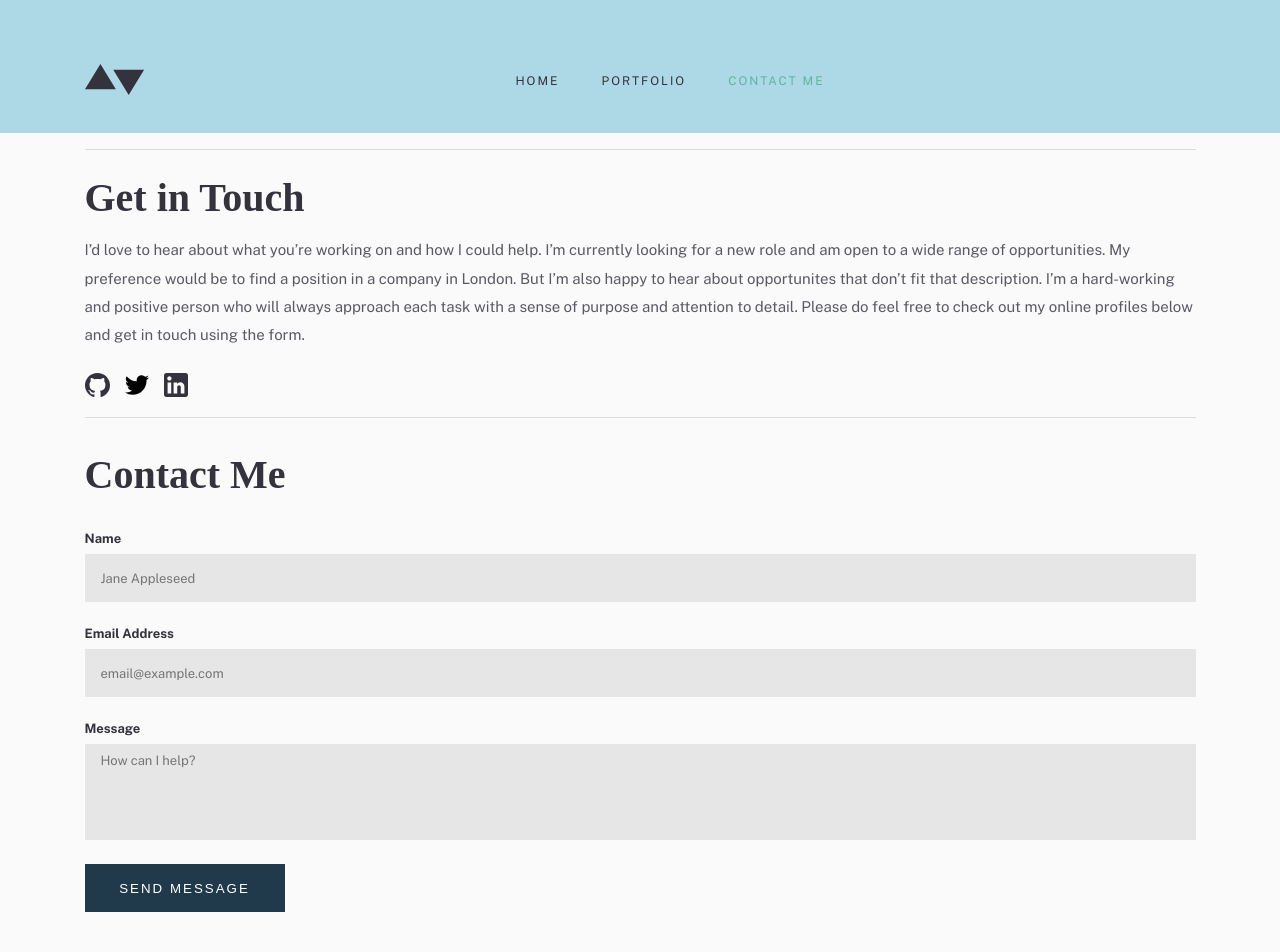
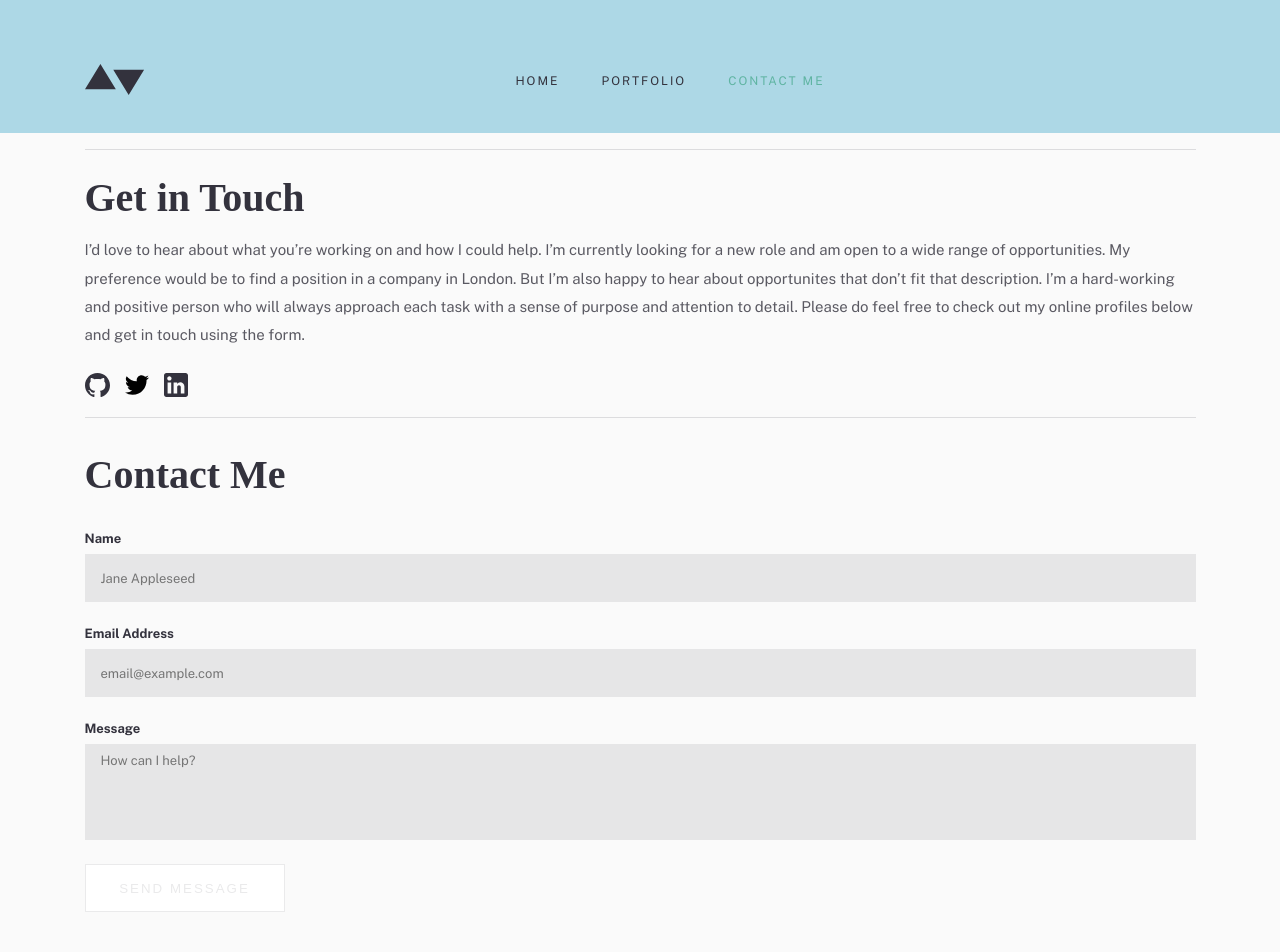
Before and after one commit to NicholasAnich/Simple-life-layout, a Next.js app: page /contact in a window 1280 px wide. Shown: the top 952 px of the page. Built offline with nearby package versions, Linux system fonts and the light colour scheme.

Commit message:
added disabled stylings for buttons on select pages

```diff
--- a/components/navbar.tsx
+++ b/components/navbar.tsx
@@ -1,4 +1,4 @@
-import { useState, useRef, useEffect } from "react";
+import { useState, useRef, useEffect, Fragment } from "react";
 import { Public_Sans } from "@next/font/google";
 import { clsx } from "clsx";
 
--- a/pages/_app.tsx
+++ b/pages/_app.tsx
@@ -3,6 +3,7 @@ import Layout from "../components/layout";
 import styles from "../styles/App.module.css";
 import { Public_Sans } from "@next/font/google";
 import type { AppProps } from "next/app";
+import { Fragment } from "react";
 
 const publicSans = Public_Sans({
     weight: "400",
--- a/pages/contact.tsx
+++ b/pages/contact.tsx
@@ -153,7 +153,7 @@ export default function Contact() {
                             value={form.message || ""}
                         />
                         {errors.message.dirty ? <p className={contact.formFieldErrorMessage}>{errors.message.message}</p> : null}
-                        <button className={contact.btn} type="submit">
+                        <button className={contact.btn} type="submit" disabled>
                             Send Message
                         </button>
                     </div>
--- a/styles/Contact.module.css
+++ b/styles/Contact.module.css
@@ -122,12 +122,22 @@ Form
     letter-spacing: 2px;
     max-width: 200px;
     min-height: 48px;
+}
+
+.btn:not(:disabled) {
     cursor: pointer;
 }
 
 .btn:hover,
 .btn:focus {
     background-color: #5fb482;
+}
+
+.btn:disabled {
+    background-color: #fff;
+    border: 1px solid #eaeaeb;
+    color: #eaeaeb;
+    pointer-events: disabled;
 }
 
 @media (medium) {
```
Also changed, not shown: pages/index.tsx (+8 -6 lines), styles/Home.module.css (+8 -17 lines).
